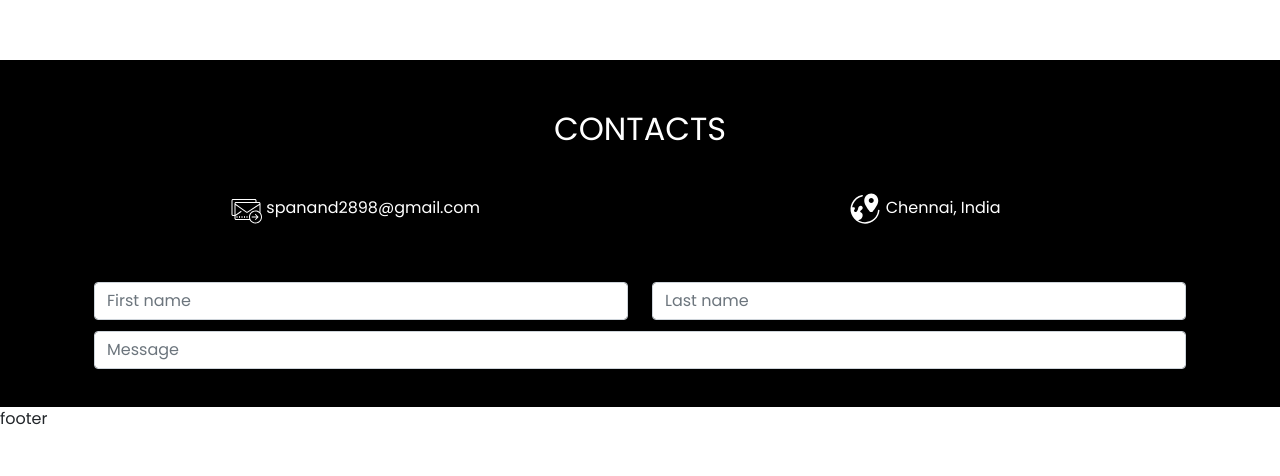
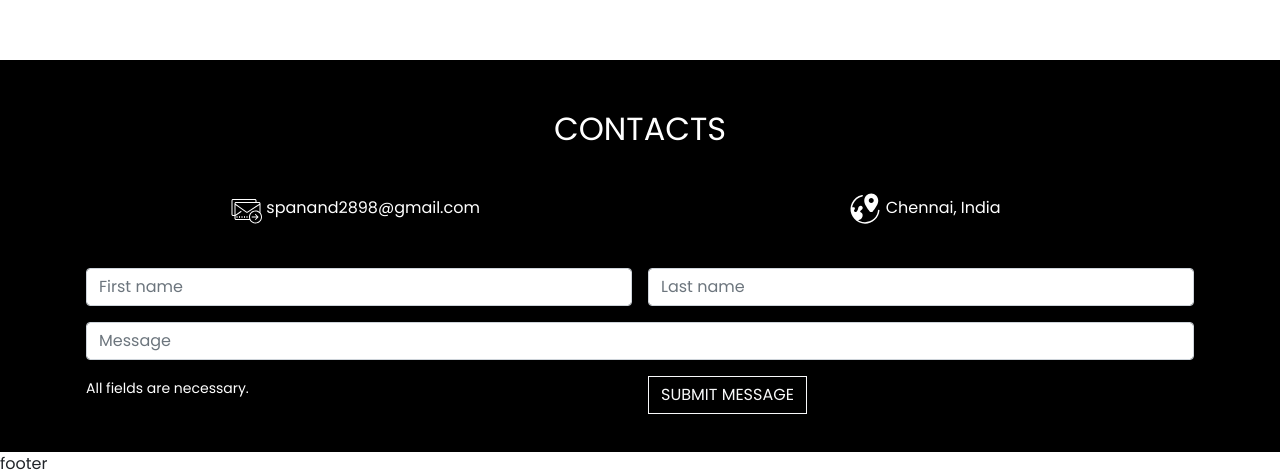
Before and after one commit to HowdyMate/theBeginning, an Angular app: page / in a window 1280 px wide. Shown: the part 2763-3239 px from the top of the page. Before the commit the page ends 3194 px from the top, so only its background shows below. Built offline with nearby package versions, Linux system fonts and the light colour scheme; a web font is replaced by a local one.

Commit message:
added sections

```diff
--- a/src/app/app.component.html
+++ b/src/app/app.component.html
@@ -310,17 +310,21 @@
           </svg>
           Chennai, India
         </div>
-        <div class="row justify-content-center" style="padding-top: 5%;">
-          <div class="col">
+        <div class="row justify-content-center g-3" style="padding-top: 1%;">
+          <div class="col-md-6">
             <input type="text" class="form-control" placeholder="First name" aria-label="First name">
           </div>
-          <div class="col">
+          <div class="col-md-6">
             <input type="text" class="form-control" placeholder="Last name" aria-label="Last name">
           </div>
-        </div>
-        <div class="row justify-content-center" style="padding-top: 1%;">
-          <div class="col">
+          <div class="col-12">
             <input type="text" class="form-control" placeholder="Message" aria-label="First name">
+          </div>
+          <div class="col-md-6">
+            <small>All fields are necessary.</small>
+          </div>
+          <div class="col-md-6" style="align-content: flex-end;">
+            <button type="submit" class="btn btn-outline-light shadow-none" style=" border-radius: 0;">SUBMIT MESSAGE</button>
           </div>
         </div>
       </div>
```
